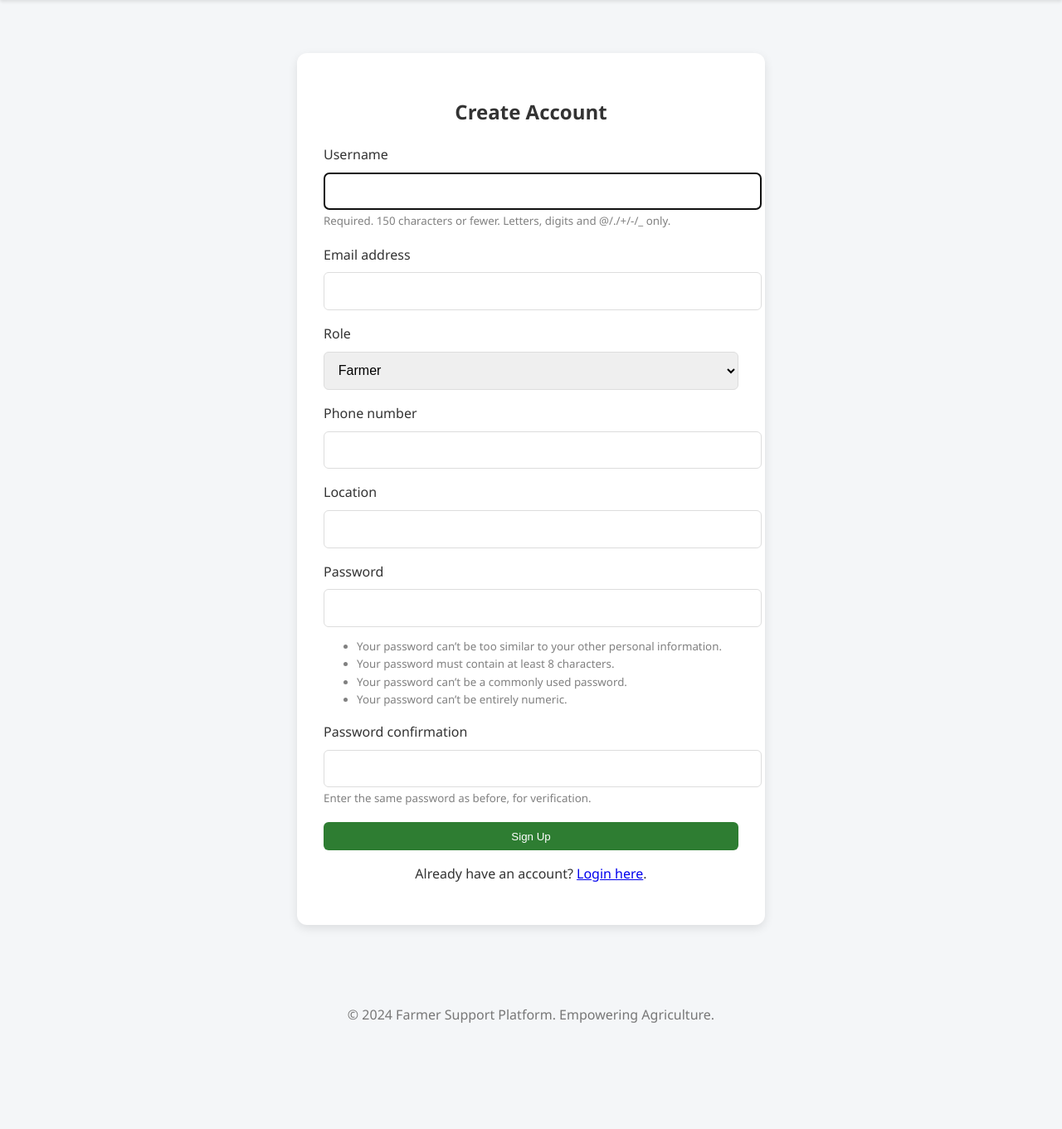
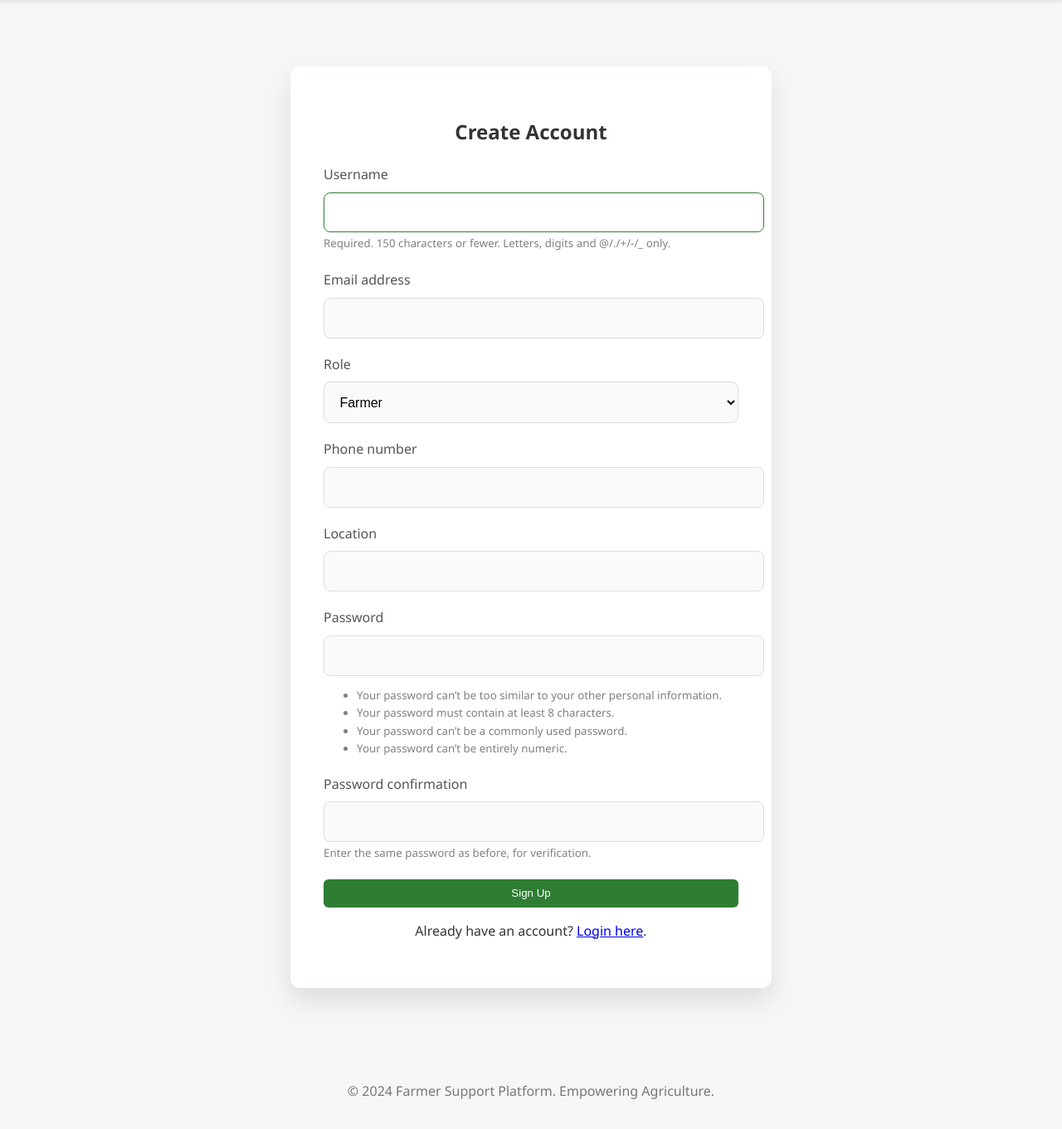
Before and after one commit to rick868/cfs-farmers-application, a Django app: page /accounts/signup/ in a window 1280 px wide. Shown: the part 77-1438 px from the top of the page at 83% size. Before the commit the page ends 1310 px from the top, so only its background shows below. Run offline with Django 4.2, Linux system fonts and the light colour scheme.

Commit message:
Added 	1. widget specifics 	2. auth forms - reusing existing structures

```diff
--- a/static/css/styles.css
+++ b/static/css/styles.css
@@ -77,39 +139,29 @@
     color: white;
 }
 
+.btn-accent:hover {
+    background-color: #E65100;
+}
+
 .container {
     max-width: 1200px;
     margin: 2rem auto;
     padding: 0 1rem;
 }
 
-.card {
-    background: var(--card-bg);
-    border-radius: 8px;
-    box-shadow: 0 2px 8px rgba(0,0,0,0.05);
-    padding: 1.5rem;
-    margin-bottom: 1.5rem;
-}
-
-.grid {
-    display: grid;
-    grid-template-columns: repeat(auto-fit, minmax(280px, 1fr));
-    gap: 1.5rem;
-}
-
-/* Authentication Forms */
+/* Auth Forms (Reusing existing structures, just tweaking spacing) */
 .auth-container {
     max-width: 400px;
-    margin: 4rem auto;
-    padding: 2rem;
+    margin: 5rem auto;
+    padding: 2.5rem;
     background: white;
     border-radius: 12px;
-    box-shadow: 0 4px 12px rgba(0,0,0,0.1);
+    box-shadow: 0 15px 30px rgba(0, 0, 0, 0.1);
     text-align: center;
 }
 
 .form-group {
-    margin-bottom: 1rem;
+    margin-bottom: 1.2rem;
     text-align: left;
 }
 
@@ -117,14 +169,23 @@
     display: block;
     margin-bottom: 0.5rem;
     font-weight: 500;
+    color: #555;
 }
 
-.form-group input, .form-group select {
+.form-group input,
+.form-group select {
     width: 100%;
-    padding: 0.8rem;
+    padding: 0.9rem;
     border: 1px solid #ddd;
-    border-radius: 6px;
+    border-radius: 8px;
     font-size: 1rem;
+    background-color: #FAFAFA;
+}
+
+.form-group input:focus {
+    outline: none;
+    border-color: var(--primary-color);
+    background-color: white;
 }
 
 .alert {
```
Also changed, not shown: other parts of static/css/styles.css (+76 -7 lines).
